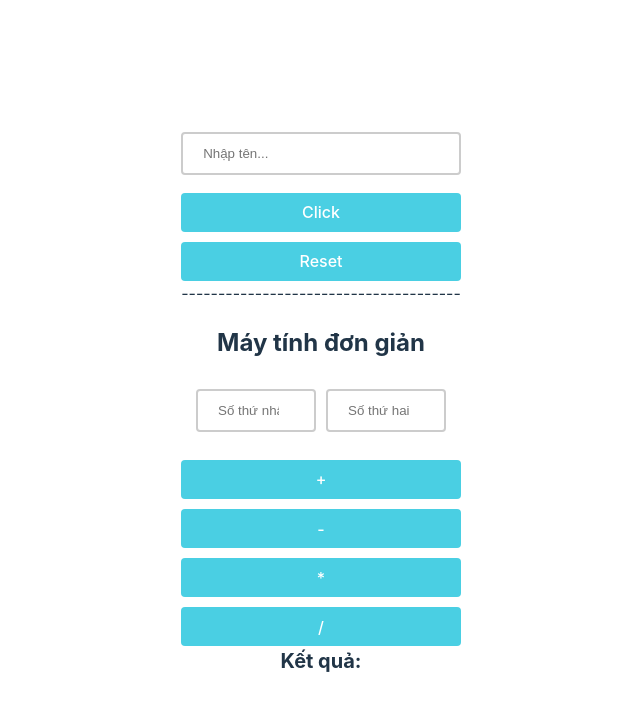
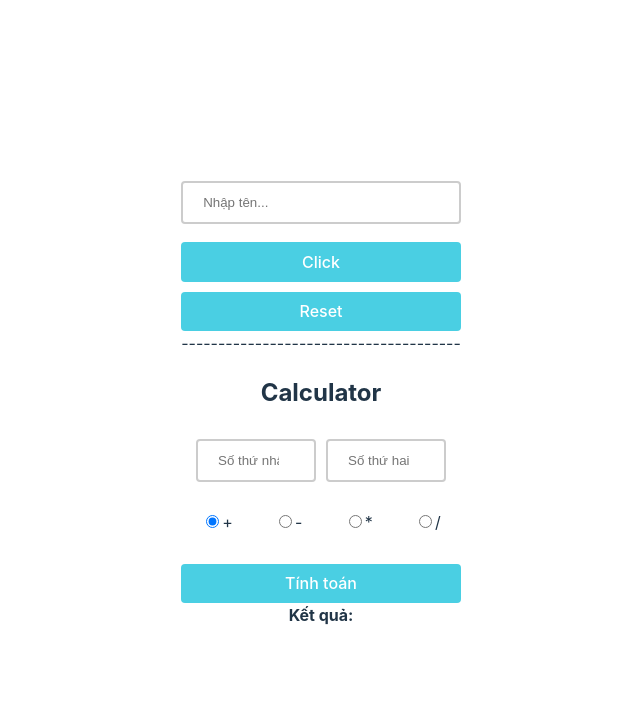
Before and after one commit to LeTThuyHien/BTTH_PTUD_js, a React (Vite) app in the folder BTTH_Tuan03/lab01/: page / in a window 1280 px wide. Shown: the top 710 px of the page, without its empty margins (319-959 px from the left). Built offline with nearby package versions, Linux system fonts and the light colour scheme.

Commit message:
edit BTTH_PTGDDUD_Tuan03_lab01_TestCalculor_Radio

```diff
--- a/BTTH_Tuan03/lab01/src/components/Calculator.css
+++ b/BTTH_Tuan03/lab01/src/components/Calculator.css
@@ -7,6 +7,10 @@ input[type="number"] {
     border-radius: 4px;
 }
 
-strong {
-    font-size: 20px;
+.select {
+    display: flex;
+    justify-content: space-between;
+    margin: 8px 0;
+    padding: 12px 20px;
+    border-radius: 4px;
 }
--- a/BTTH_Tuan03/lab01/src/components/Calculator.jsx
+++ b/BTTH_Tuan03/lab01/src/components/Calculator.jsx
@@ -1,12 +1,13 @@
-import  { useState } from 'react';
+import { useState } from 'react';
 import "./Calculator.css";
 
 const Calculator = () => {
   const [num1, setNum1] = useState('');
   const [num2, setNum2] = useState('');
+  const [operator, setOperator] = useState('+');
   const [result, setResult] = useState(null);
 
-  const handleCalculation = (operator) => {
+  const handleCalculation = () => {
     const a = parseFloat(num1);
     const b = parseFloat(num2);
     let res;
@@ -36,8 +37,8 @@ const Calculator = () => {
   };
 
   return (
-    <div >
-      <h2>Máy tính đơn giản</h2>
+    <div>
+      <h2>Calculator</h2>
       <div>
         <input
           type="number"
@@ -54,12 +55,48 @@ const Calculator = () => {
           style={{ width: '120px' }}
         />
       </div>
-      <div style={{ marginTop: '10px' }}>
-        <button onClick={() => handleCalculation('+')}>+</button>
-        <button onClick={() => handleCalculation('-')}>-</button>
-        <button onClick={() => handleCalculation('*')}>*</button>
-        <button onClick={() => handleCalculation('/')}>/</button>
+
+
+      <div className='select'>
+        <label>
+          <input
+            type="radio"
+            value="+"
+            checked={operator === "+"}
+            onChange={(e) => setOperator(e.target.value)}
+          />+
+        </label>
+        <label >
+          <input
+            type="radio"
+            value="-"
+            checked={operator === "-"}
+            onChange={(e) => setOperator(e.target.value)}
+          />-
+        </label>
+        <label >
+          <input
+            type="radio"
+            value="*"
+            checked={operator === "*"}
+            onChange={(e) => setOperator(e.target.value)}
+          />*
+        </label>
+        <label >
+          <input
+            type="radio"
+            value="/"
+            checked={operator === "/"}
+            onChange={(e) => setOperator(e.target.value)}
+          />/
+        </label>
       </div>
+
+
+      <div >
+        <button onClick={handleCalculation}>Tính toán</button>
+      </div>
+
       <div >
         <strong>Kết quả: </strong> {result}
       </div>
```
Also changed, not shown: BTTH_Tuan03/lab01/src/minhchung/TestCalculator.png (deleted), BTTH_Tuan03/lab01/src/minhchung/TestCalculor_Radio.png (added).
